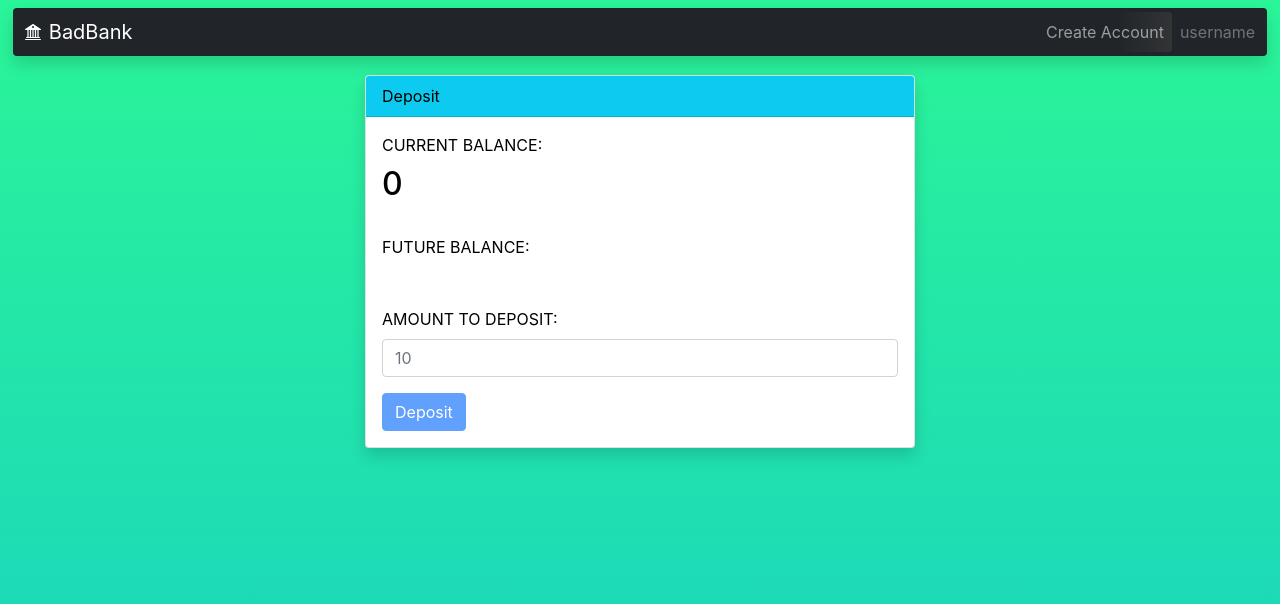
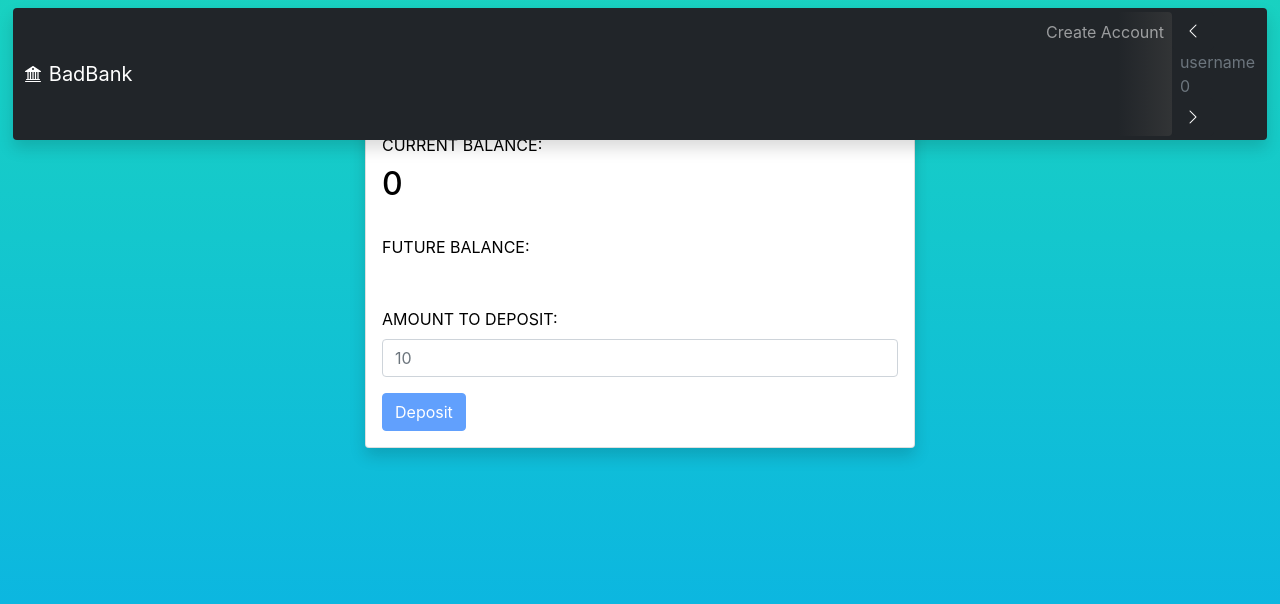
Before and after one commit to jinyo24/banking-app, a React (Create React App) app: page /deposit in a window 1280 px wide. Shown: the top 604 px of the page. Built offline with nearby package versions, Linux system fonts and the light colour scheme.

Commit message:
User selection introduction

```diff
--- a/public/index.html
+++ b/public/index.html
@@ -11,6 +11,8 @@
   <!-- Bootstrap CSS -->
   <link href="https://cdn.jsdelivr.net/npm/bootstrap@5.1.1/dist/css/bootstrap.min.css" rel="stylesheet"
     integrity="sha384-F3w7mX95PdgyTmZZMECAngseQB83DfGTowi0iMjiWaeVhAn4FJkqJByhZMI3AhiU" crossorigin="anonymous">
+
+
 
   <link rel="apple-touch-icon" href="%PUBLIC_URL%/logo192.png" />
   <!--
--- a/src/App.css
+++ b/src/App.css
@@ -1,3 +1,5 @@
+@import url("https://cdn.jsdelivr.net/npm/bootstrap-icons@1.5.0/font/bootstrap-icons.css");
+
 .App {
   align-items: center;
   justify-content: center;
--- a/src/alldata.js
+++ b/src/alldata.js
@@ -24,12 +24,12 @@ function AllData() {
                                 if (i!==0)
                                 {console.log(element.password);
                                     return (
-                                    <tr>
-                                        <th scope="row">{i}</th>
-                                        <td>{element.name}</td>
-                                        <td>{element.email}</td>
-                                        <td>{element.password}</td>
-                                        <td>{element.balance}</td>
+                                    <tr key={element.id}>
+                                        <th scope="row" key={element.id}>{i}</th>
+                                        <td key={element.id}>{element.name}</td>
+                                        <td key={element.id}>{element.email}</td>
+                                        <td key={element.id}>{element.password}</td>
+                                        <td key={element.id}>{element.balance}</td>
                                     </tr>
                                     )} return (console.log("empty default element"));
                                 })
--- a/src/components/modal.js
+++ b/src/components/modal.js
@@ -1,5 +1,5 @@
 export function Modal(props){
-return (<>    <div class="modal fade" id={props.id} tabindex="-1" aria-labelledby={props.labelledby} aria-hidden="true">
+return (<>    <div class="modal fade" id={props.id} tabIndex="-1" aria-labelledby={props.labelledby} aria-hidden="true">
     <div class="modal-dialog">
         <div class="modal-content">
         <div class="modal-header">
--- a/src/components/navbar.js
+++ b/src/components/navbar.js
@@ -6,7 +6,36 @@ import { UserContext } from "../context";
 
 function NavBar (){
 
-    const {users, currentUser} = useContext(UserContext);
+    const {users, currentUser, setCurrentUser} = useContext(UserContext);
+
+    function handleUserChange(props) {
+        let counter = currentUser;
+
+        switch (currentUser) {
+            case 0:
+                return;
+            case 1:
+                counter = users.users.length-1;
+                setCurrentUser(counter);
+                break;
+            case users.users.length-1:
+                counter = 1;
+                setCurrentUser(counter);
+                break;
+            default:
+                break;
+        }
+
+        if(props) {
+            counter = currentUser + 1;
+            console.log("Positivo:" + counter);
+            setCurrentUser(counter);
+        } else {
+            counter = currentUser - 1;
+            console.log("Negativo:" + counter);
+            setCurrentUser(counter);
+        }
+    };
 
 
     return (
@@ -34,7 +63,16 @@ function NavBar (){
                             : (<></>)
                         }
 
-                        <p className="text-muted ms-2 my-auto rounded">{currentUser===0 ? "username" : users.users[currentUser].name}</p>
+                        <div>
+                            <button className="btn btn-dark" onClick={()=>handleUserChange(false)}>
+                                <i className="bi bi-chevron-left text-white"></i>
+                            </button>
+                            <p className="text-muted ms-2 my-auto rounded">{currentUser===0 ? "username" : users.users[currentUser].name}</p>
+                            <p className="text-muted ms-2 my-auto rounded">{currentUser}</p>
+                            <button className="btn btn-dark" onClick={()=>handleUserChange(true)}>
+                                <i className="bi bi-chevron-right text-white"></i>
+                            </button>
+                        </div>
                     </div>
                 </div>
             </div>
--- a/src/createaccount.js
+++ b/src/createaccount.js
@@ -56,16 +56,6 @@ function CreateAccount() {
         usr.users.push({name,email,password,balance:100});
         setUsers(usr);
         setCurrentUser(usr.users.length-1);
-        // updateUsers(usr);
-        // updateCurretUser(usr.users.length-1);
-        // setUsers(usr);
-
-        // alert(JSON.stringify(usr));
-        /* usr.push({name,email,password,balance:100});
-        setUsers(usr); */
-
-        // ctx.users.push({name,email,password,balance:100});
-        alert(JSON.stringify(users));
         setShow(false);
     };
 
--- a/src/deposit.js
+++ b/src/deposit.js
@@ -10,7 +10,7 @@ function Deposit() {
     const [balance, setBalance] = useState(parseFloat(users.users[users.users.length-1].balance))
     const [tempBalance, setTempBalance] = useState(users.users[users.users.length-1].balance);
     console.log(balance);
-    const [deposit, setDeposit] = useState(null);
+    const [deposit, setDeposit] = useState(undefined);
     console.log(deposit);
     const [status, setStatus] = React.useState('');
     const [btnDisable, setBtnDisable] = React.useState(true);
--- a/src/withdraw.js
+++ b/src/withdraw.js
@@ -10,7 +10,7 @@ function Withdraw() {
     const [balance, setBalance] = useState(parseFloat(users.users[users.users.length-1].balance))
     const [tempBalance, setTempBalance] = useState(users.users[users.users.length-1].balance);
     console.log(balance);
-    const [withdraw, setDeposit] = useState(null);
+    const [withdraw, setWithdraw] = useState(undefined);
     console.log(withdraw);
     const [status, setStatus] = React.useState('');
     const [btnDisable, setBtnDisable] = React.useState(true);
@@ -25,7 +25,7 @@ function Withdraw() {
     };
 
     function clearForm() {
-        setDeposit(0);
+        setWithdraw(0);
         setBtnDisable(true);
     };
 
@@ -68,7 +68,7 @@ function Withdraw() {
                             <br/>
                             <div className="mb-3">
                                 <label className="form-label">AMOUNT TO WITHDRAW:</label>
-                                <input type="number" required min="0" className="form-control" id="depositAmount" placeholder="10" value={withdraw} onChange={(e)=>setDeposit(e.currentTarget.value)}/>
+                                <input type="number" required min="0" className="form-control" id="depositAmount" placeholder="10" value={withdraw} onChange={(e)=>setWithdraw(e.currentTarget.value)}/>
 
                             </div>
                             <div class="col-auto">
```
